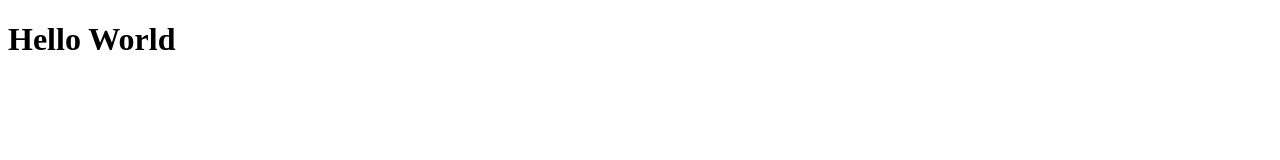
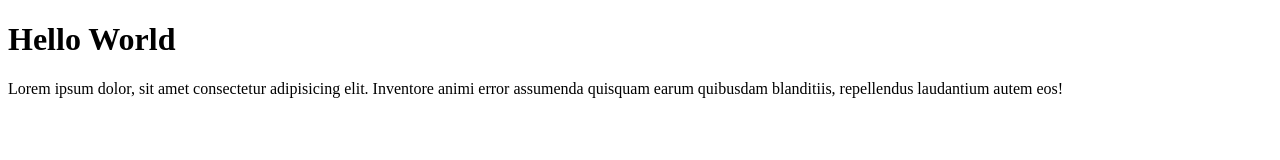
Before and after one commit to Minam-rana/BCAVI-Project, a plain HTML site: page index.html in a window 1280 px wide. Drawn offline with Linux system fonts and the light colour scheme.

Commit message:
changes in index

```diff
--- a/index.html
+++ b/index.html
@@ -7,6 +7,7 @@
 </head>
 <body>
     <h1>Hello World</h1>
+    <p>Lorem ipsum dolor, sit amet consectetur adipisicing elit. Inventore animi error assumenda quisquam earum quibusdam blanditiis, repellendus laudantium autem eos!</p>
 
 </body>
 </html>
```
